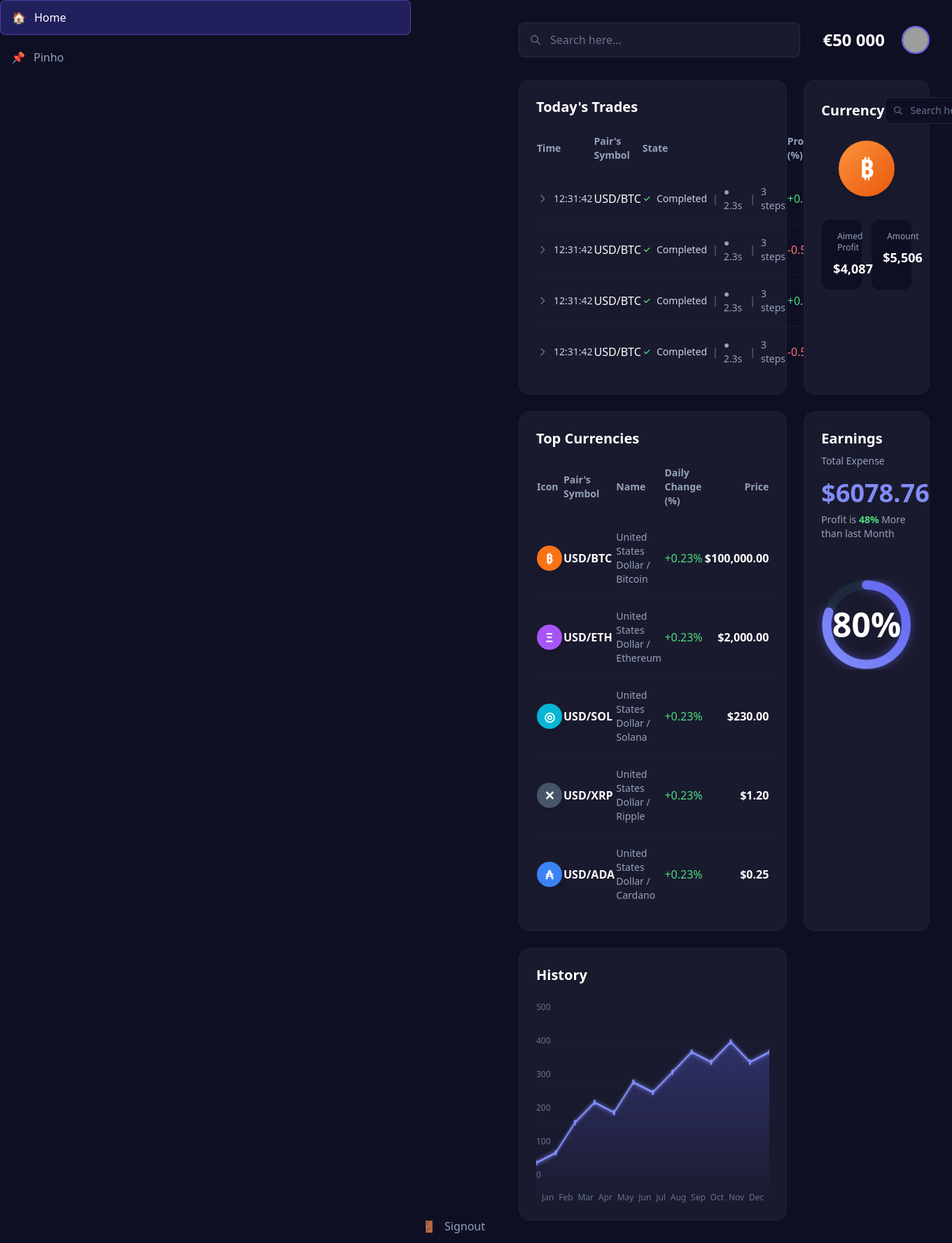
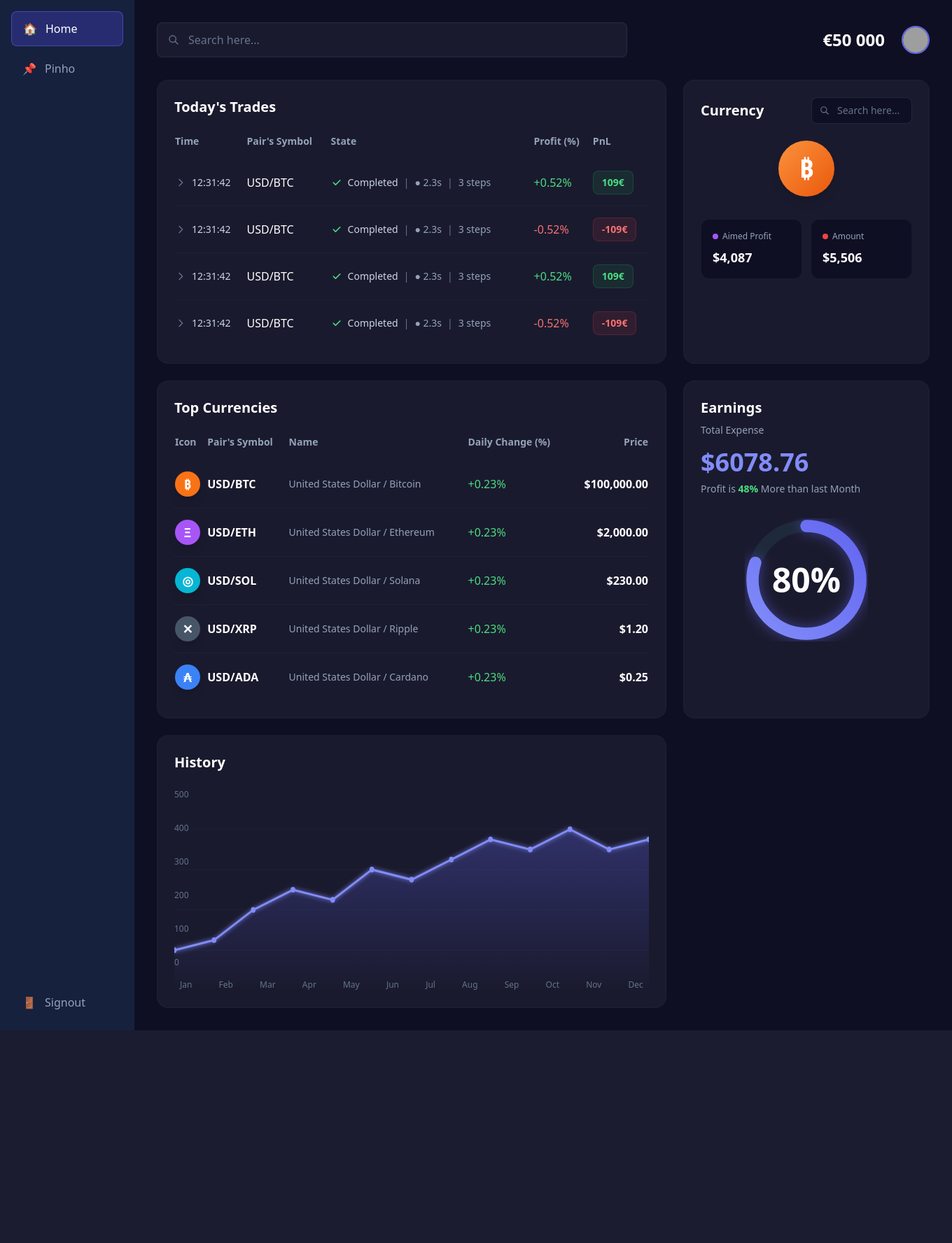
Before and after one commit to Pinho13/Heisenbug, a Django app: page / in a window 1360 px wide; the page is wider, and only the part inside the window is pictured. Shown: that part at 70% size. After the commit the page ends 1473 px from the top of that part, so only its background shows below. Run offline with Django 5.2, Linux system fonts and the light colour scheme; some libraries are stand-ins or nearby versions; grey boxes are pictures that could not be loaded.

```diff
--- a/hermes/templates/base.html
+++ b/hermes/templates/base.html
@@ -11,6 +11,7 @@
 <div class="flex min-h-screen">
 
     <!-- Sidebar -->
+    <aside class="w-48 bg-[#16213e] p-4 flex flex-col">
         <nav class="flex-1 space-y-2">
             <a href="#" class="flex items-center gap-3 bg-indigo-600/30 text-white px-4 py-3 rounded-lg border border-indigo-500/50">
                 <span>🏠</span>
@@ -400,6 +401,7 @@
 </div>
 
 <script>
+    // Atualizar o tempo em tempo real
     function updateTime() {
         const now = new Date();
         const timeString = now.toLocaleTimeString('pt-PT', {
@@ -409,19 +411,23 @@
             hour12: false
         });
 
+        // Atualizar todos os elementos de tempo
         document.getElementById('time1').textContent = timeString;
         document.getElementById('time2').textContent = timeString;
         document.getElementById('time3').textContent = timeString;
         document.getElementById('time4').textContent = timeString;
     }
 
+    // Atualizar a cada segundo
     updateTime();
     setInterval(updateTime, 1000);
 
+    // Função para formatar valores monetários
     function formatCurrency(value) {
         return '$' + parseInt(value).toLocaleString('en-US');
     }
 
+    // Aimed Profit - input editável
     const aimedProfitInput = document.getElementById('aimedProfitInput');
     const aimedProfitDisplay = document.getElementById('aimedProfitDisplay');
 
@@ -434,8 +440,12 @@
         const value = e.target.value || '4087';
         e.target.value = value;
         aimedProfitDisplay.textContent = formatCurrency(value);
+
+        // Aqui podes adicionar um AJAX call para guardar no backend
+        // saveToBackend('aimed_profit', value);
     });
 
+    // Amount - input editável
     const amountInput = document.getElementById('amountInput');
     const amountDisplay = document.getElementById('amountDisplay');
 
@@ -448,6 +458,9 @@
         const value = e.target.value || '5506';
         e.target.value = value;
         amountDisplay.textContent = formatCurrency(value);
+
+        // Aqui podes adicionar um AJAX call para guardar no backend
+        // saveToBackend('amount', value);
     });
 
     // Opcional: Função para guardar no backend via AJAX
```
